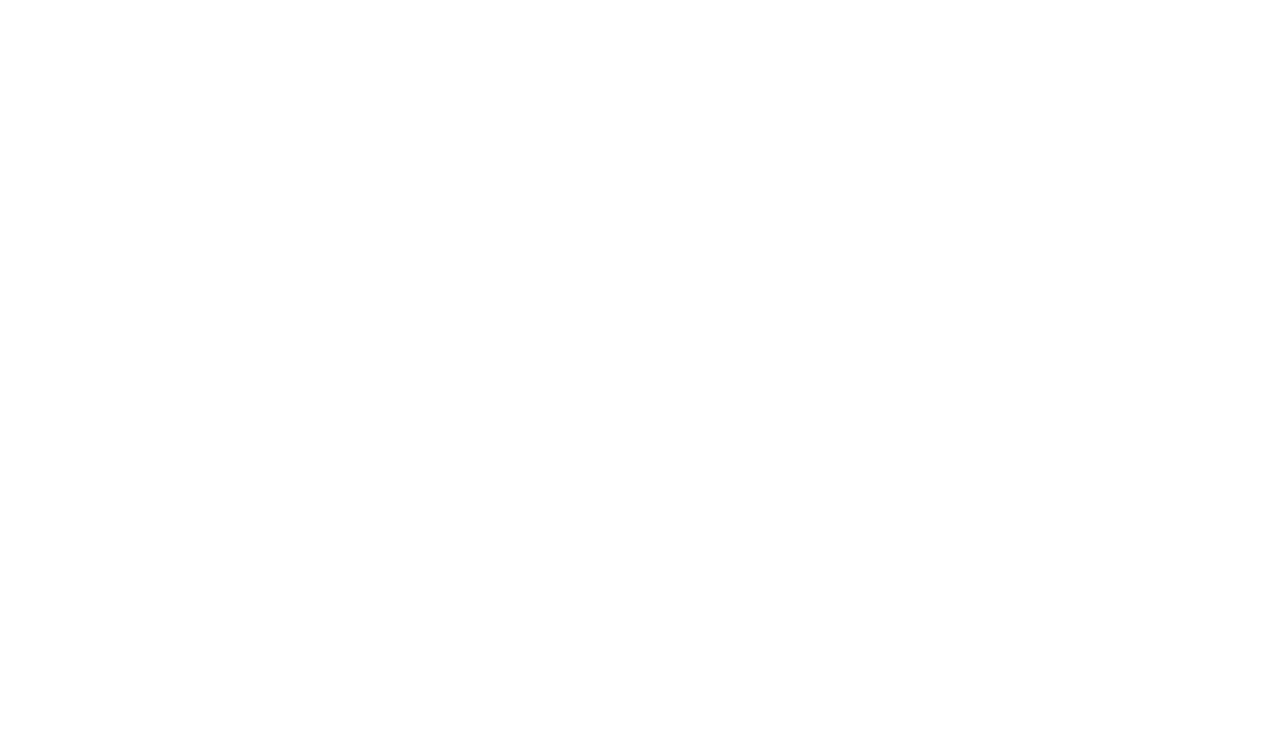
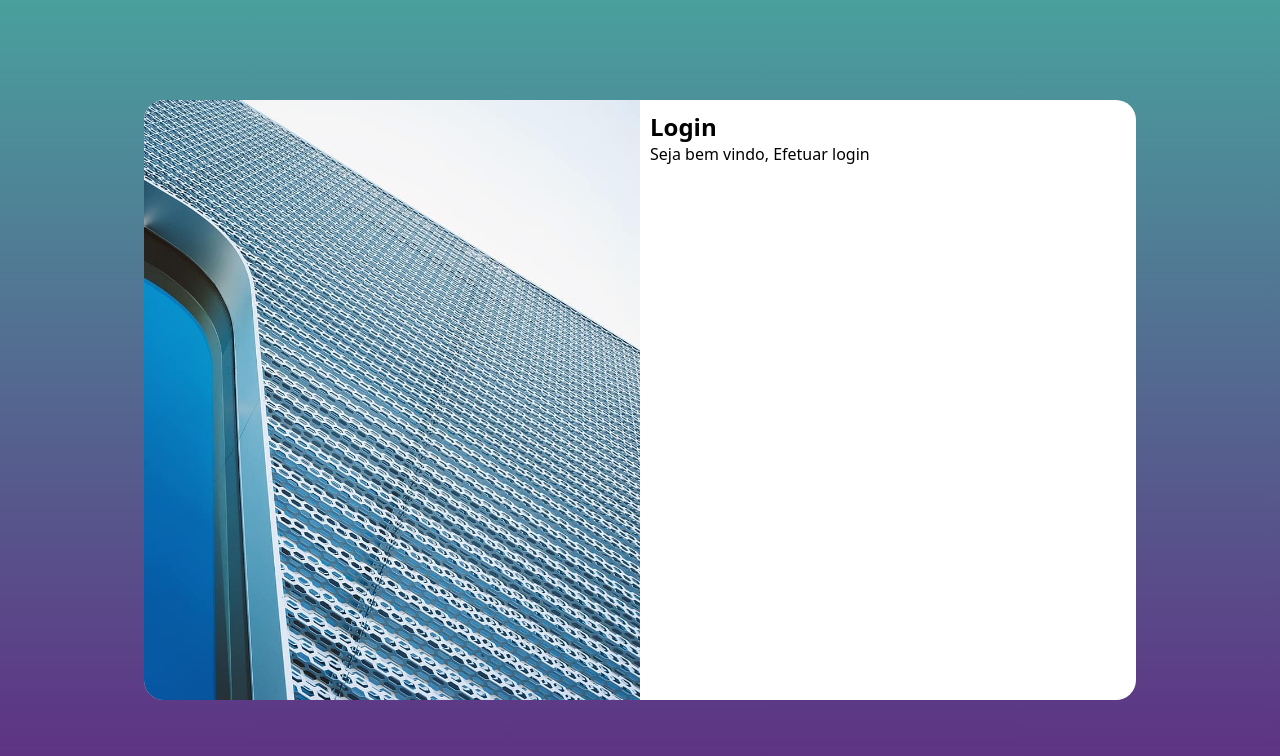
Before and after one commit to marcelocamorim/projeto-login, a plain HTML site: page index.html in a window 1280 px wide. Drawn offline with Linux system fonts and the light colour scheme.

Commit message:
criado media queries

```diff
--- /dev/null
+++ b/estilos/media-queries.css
@@ -0,0 +1,58 @@
+@charset "UTF-8";
+
+/*
+pequenas telas: até 600px
+celulares de 600 à 768px
+tablets de 768 a 992
+desktop de 992 a 1200
+telas grandes acima de 1200px
+
+*/
+
+@media screen and (min-width: 768px) and (max-width: 992px) {
+    body,html{
+        background-image: linear-gradient(to top, #5f2c82, #49a09d);
+    }
+
+    section#login{
+        width: 80%;
+    }
+
+    div#imagem{
+        float: left;
+        height: 100%;
+        width: 30%;
+    }
+
+    div#formulario{
+        float: right;
+        width: 70%;
+        padding: 10px;
+    }
+
+}
+
+@media screen and (min-width:992px) {
+
+    body,html{
+        background-image: linear-gradient(to top, #5f2c82, #49a09d);
+    }
+
+    section#login{
+        width: 992px;
+    }
+
+    div#imagem{
+        float: left;
+        width: 50%;
+        height: 100%;
+    }
+
+    div#formulario{
+        float: right;
+        width: 50%;
+        padding: 10px;
+    }
+
+
+}
--- a/estilos/style.css
+++ b/estilos/style.css
@@ -5,3 +5,47 @@ paleta de cores
 #49a09d  verde
 #5f2c82  lilás
 */
+
+*{
+    font-family: system-ui, -apple-system, BlinkMacSystemFont, 'Segoe UI', Roboto, Oxygen, Ubuntu, Cantarell, 'Open Sans', 'Helvetica Neue', sans-serif;
+    padding: 0px;
+    margin: 0px;
+    box-sizing: border-box;
+}
+
+body, html{
+    background-color: #5f2c82;
+    height: 100vh;
+    width: 100vw;
+}
+
+main{
+    height: 100vh;
+    width: 100vw;
+    position: relative;
+
+}
+
+section#login{
+    position: absolute;
+    top: 50%;
+    left: 50%;
+    transform: translate(-50%, -50%);
+    background-color: white;
+    height: 600px;
+    width: 300px;
+    border-radius: 20px;
+    overflow: hidden;
+
+    transition-duration: .3s;
+    transition-timing-function: ease;
+
+}
+
+div#imagem{
+    height: 230px;
+    background: #602c8270 url(../imagens/metal.jpg) left bottom no-repeat;
+    background-size: cover;
+
+
+}
--- a/index.html
+++ b/index.html
@@ -1,19 +1,22 @@
 <!DOCTYPE html>
-<html lang="en">
+<html lang="pt-br">
 <head>
     <meta charset="UTF-8">
     <meta name="viewport" content="width=device-width, initial-scale=1.0">
     <title>Login</title>
     <link rel="stylesheet" href="estilos/style.css">
+    <link rel="stylesheet" href="estilos/media-queries.css">
 </head>
 <body>
     <main>
-        <section>
+        <section id="login">
             <div id="imagem">
 
             </div>
 
             <div id="formulario">
+                <h1>Login</h1>
+                <p>Seja bem vindo, Efetuar login</p>
 
             </div>
         </section>
```
